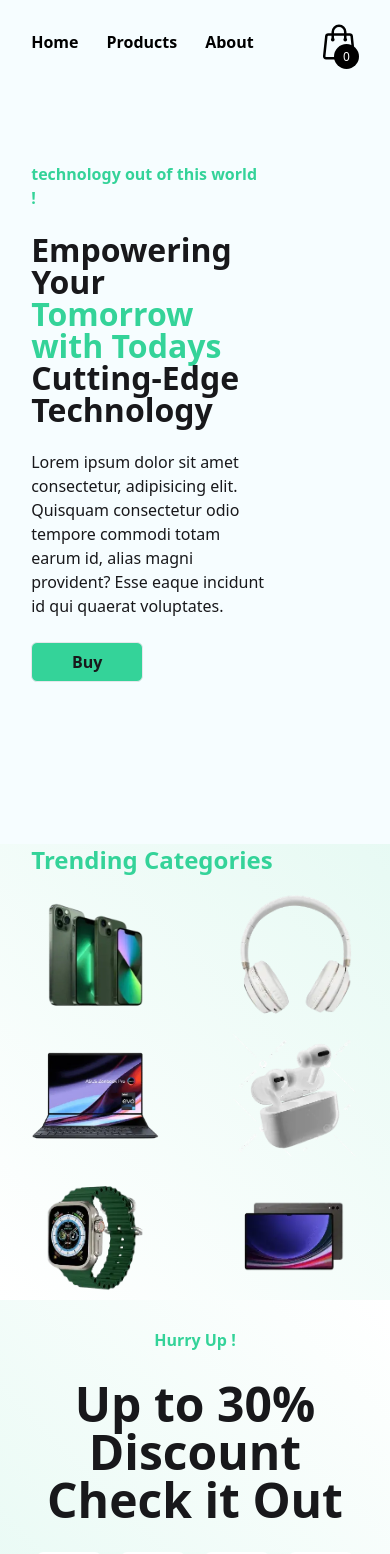
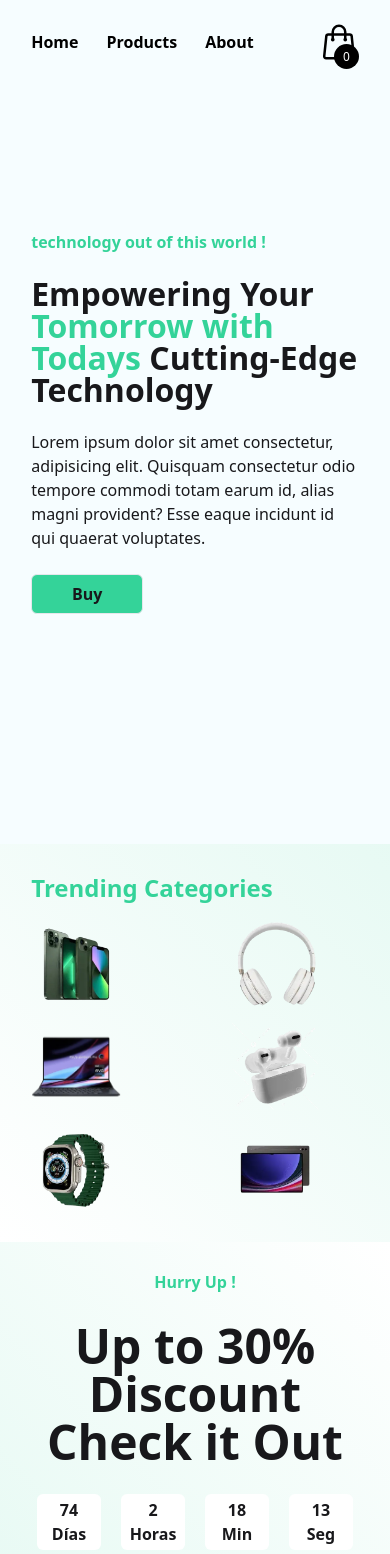
Before and after one commit to MINOTAURO18/ecommerce, a React (Vite) app: page / in a window 390 px wide. Shown: the top 1554 px of the page. Built offline with nearby package versions, Linux system fonts and the light colour scheme; what tailwindcss-animated would draw is missing.

Commit message:
responsive

```diff
--- a/src/views/home/Home.jsx
+++ b/src/views/home/Home.jsx
@@ -47,9 +47,9 @@ const Home = () => {
   return (
     <main className={`${styles.home} text-zinc-900`}>
       <section
-        className={`${styles.sectionOne} flex gap-0 items-center w-full px-8% min-h-screen `}
+        className={`${styles.sectionOne} flex items-center w-full px-8% min-h-screen `}
       >
-        <article className="w-3/5 flex flex-col gap-6">
+        <article className={` ${styles.article}  flex flex-col gap-6`}>
           <span className="text-emerald-400 font-semibold">
             technology out of this world !
           </span>
@@ -67,14 +67,14 @@ const Home = () => {
             Buy
           </NavLink>
         </article>
-        <div className="flex h-8 w-2/5 justify-center items-center animate-bounce animate-infinite animate-duration-[2500ms]  z-30">
-          <img className={`${styles.phones} w-96 z-10`} src={phones} alt="#" />
+        <div className={`${styles.phones} flex h-8 w-2/5 justify-center items-center animate-bounce animate-infinite animate-duration-[2500ms]  z-30`}>
+          <img className={`w-96 z-10`} src={phones} alt="#" />
         </div>
         <span className={`${styles.deco}`}></span>
       </section>
 
       <section
-        className={`${styles.sectionTwo} flex flex-wrap gap-4 items-center w-full px-8%`}
+        className={`${styles.sectionTwo} flex flex-wrap gap-4 items-center w-full px-8% py-7`}
       >
         <h2 className="text-2xl text-emerald-400 font-semibold">
           Trending Categories
--- a/src/views/home/home.module.css
+++ b/src/views/home/home.module.css
@@ -36,9 +36,17 @@
 }
 
 
+
+
 @media (width < 800px){
   h1{
     font-size: 2rem !important;
+  }
+
+
+
+  .sectionTwo img{
+    width: 90px;
   }
 }
 
```
